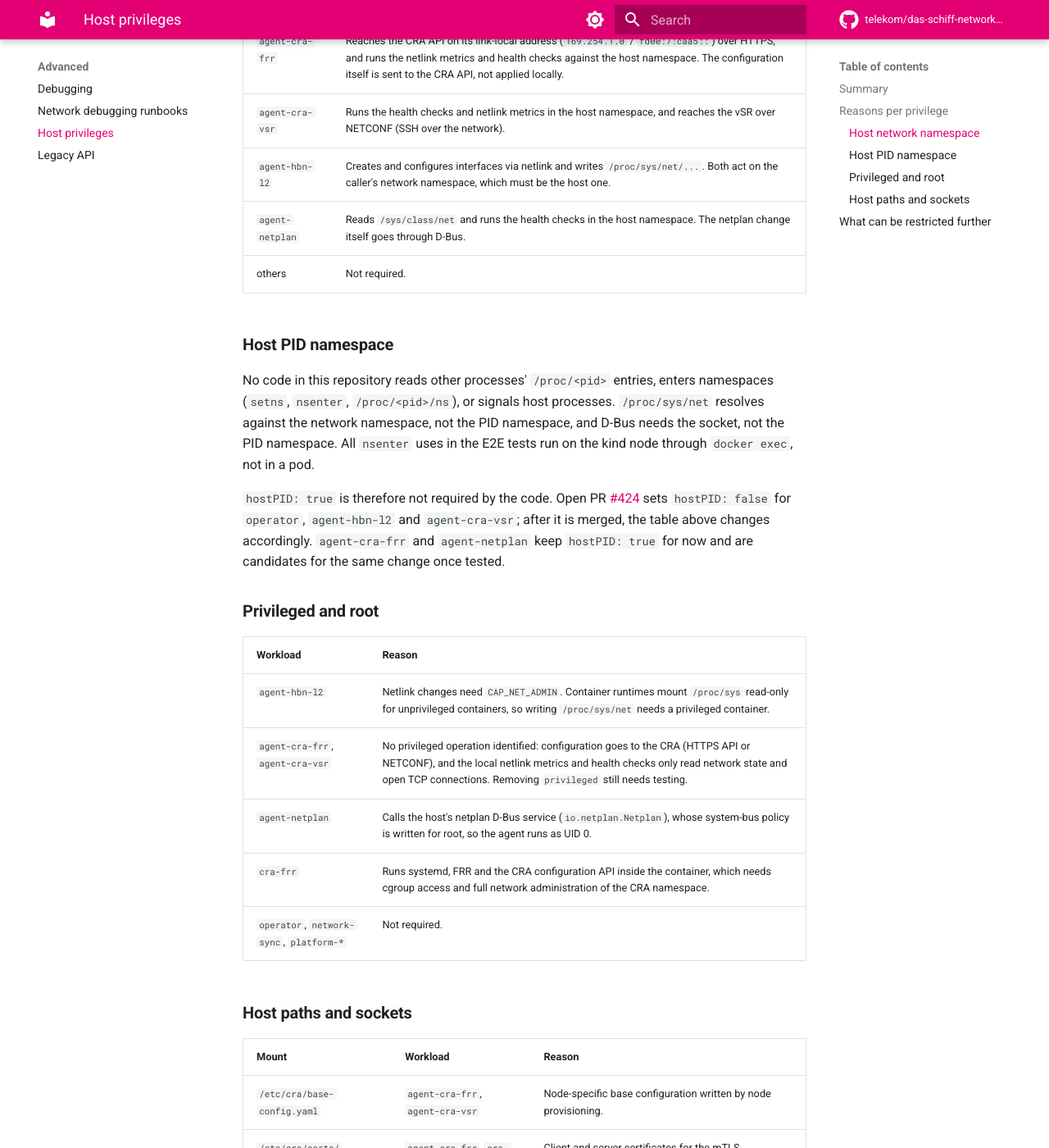
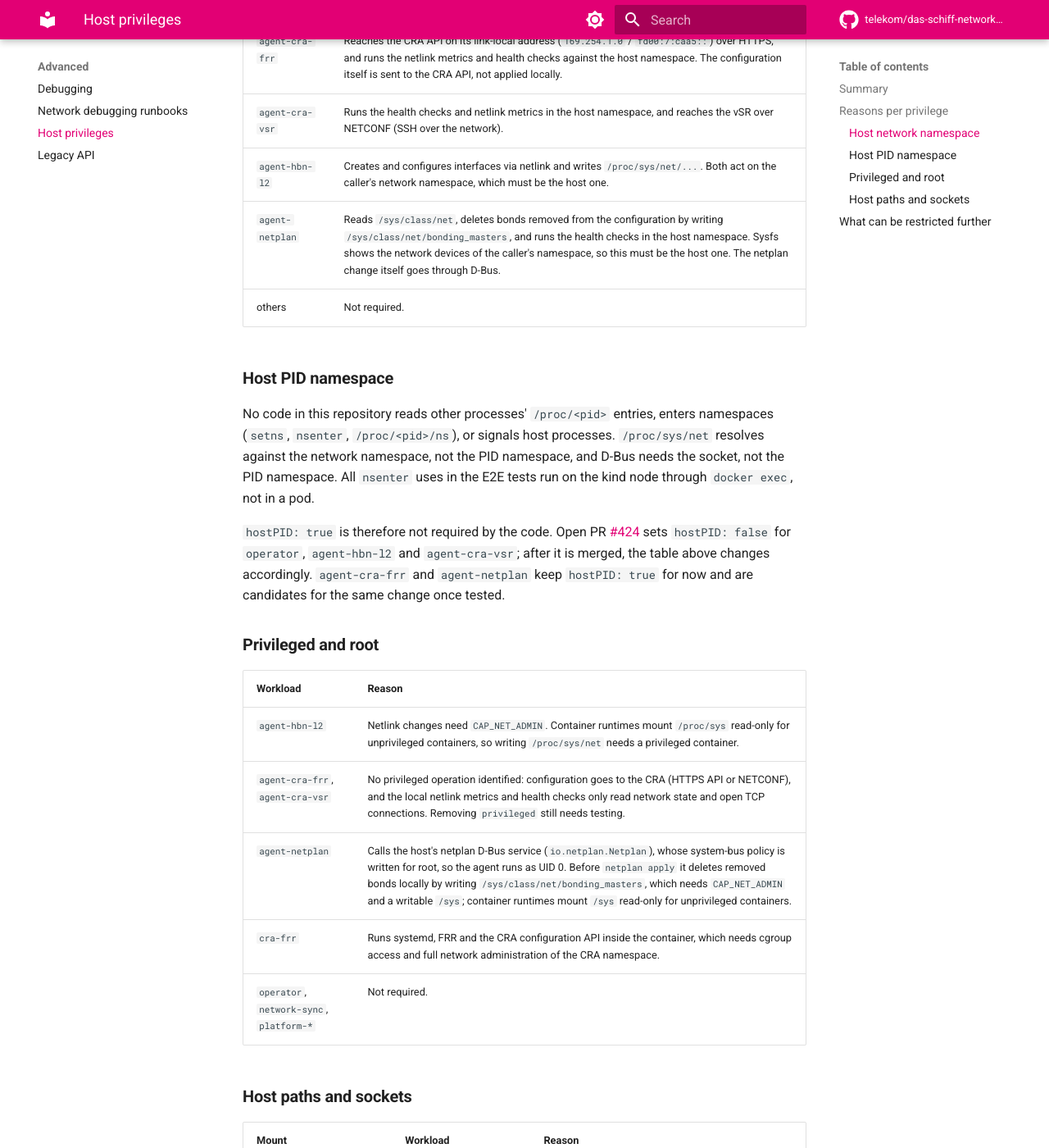
Before and after one commit to telekom/das-schiff-network-operator, an MkDocs documentation site: the page built from docs/advanced/host-privileges.md, in a window 1280 px wide and 1400 px high, scrolled down 1878 px. Shown: the whole window at 82% size. Built offline with MkDocs 1.6.1 and Material for MkDocs 9.7.7, drawn with Linux system fonts in a browser that asks for light colours; comment, search, counter and statistics services are not loaded; the version menu is left out; some of the changed text lies outside the part shown.

Commit message:
docs(security): document sysfs and NET_ADMIN needs of agent-netplan bond cleanup
agent-netplan deletes bonds removed from the configuration by writing
/sys/class/net/bonding_masters before netplan apply. Note this in the
host-network and privileged/root reasons, and require NET_ADMIN, a
writable /sys/class/net and a bond-removal test before dropping
privileged.

Co-Authored-By: Claude Opus 5.5 <noreply@anthropic.com>

```diff
--- a/docs/advanced/host-privileges.md
+++ b/docs/advanced/host-privileges.md
@@ -54,7 +54,7 @@ or manifest in this repository and is not covered here.
 | `agent-cra-frr` | Reaches the CRA API on its link-local address (`169.254.1.0` / `fd00:7:caa5::`) over HTTPS, and runs the netlink metrics and health checks against the host namespace. The configuration itself is sent to the CRA API, not applied locally. |
 | `agent-cra-vsr` | Runs the health checks and netlink metrics in the host namespace, and reaches the vSR over NETCONF (SSH over the network). |
 | `agent-hbn-l2` | Creates and configures interfaces via netlink and writes `/proc/sys/net/...`. Both act on the caller's network namespace, which must be the host one. |
-| `agent-netplan` | Reads `/sys/class/net` and runs the health checks in the host namespace. The netplan change itself goes through D-Bus. |
+| `agent-netplan` | Reads `/sys/class/net`, deletes bonds removed from the configuration by writing `/sys/class/net/bonding_masters`, and runs the health checks in the host namespace. Sysfs shows the network devices of the caller's namespace, so this must be the host one. The netplan change itself goes through D-Bus. |
 | others | Not required. |
 
 ### Host PID namespace
@@ -78,7 +78,7 @@ change once tested.
 |---|---|
 | `agent-hbn-l2` | Netlink changes need `CAP_NET_ADMIN`. Container runtimes mount `/proc/sys` read-only for unprivileged containers, so writing `/proc/sys/net` needs a privileged container. |
 | `agent-cra-frr`, `agent-cra-vsr` | No privileged operation identified: configuration goes to the CRA (HTTPS API or NETCONF), and the local netlink metrics and health checks only read network state and open TCP connections. Removing `privileged` still needs testing. |
-| `agent-netplan` | Calls the host's netplan D-Bus service (`io.netplan.Netplan`), whose system-bus policy is written for root, so the agent runs as UID 0. |
+| `agent-netplan` | Calls the host's netplan D-Bus service (`io.netplan.Netplan`), whose system-bus policy is written for root, so the agent runs as UID 0. Before `netplan apply` it deletes removed bonds locally by writing `/sys/class/net/bonding_masters`, which needs `CAP_NET_ADMIN` and a writable `/sys`; container runtimes mount `/sys` read-only for unprivileged containers. |
 | `cra-frr` | Runs systemd, FRR and the CRA configuration API inside the container, which needs cgroup access and full network administration of the CRA namespace. |
 | `operator`, `network-sync`, `platform-*` | Not required. |
 
@@ -103,8 +103,9 @@ change once tested.
   so `privileged` and possibly UID 0 may be removable. Test the metrics, health
   checks and, for `agent-cra-frr`, read access to the client certificate in
   `/etc/cra/certs/`; not yet tested.
-- **`agent-netplan`**: it needs root for D-Bus, but probably not `privileged`;
-  not yet tested.
+- **`agent-netplan`**: it needs root for D-Bus. Without `privileged` it
+  additionally needs `NET_ADMIN` and a writable `/sys/class/net` for the local
+  bond cleanup; test bond removal before dropping `privileged`. Not yet tested.
 - **`agent-hbn-l2`**: `privileged` could be replaced by
   `NET_ADMIN` plus an unmasked, writable `/proc/sys/net` only if the runtime
   supports that; keep `privileged` until tested.
```
